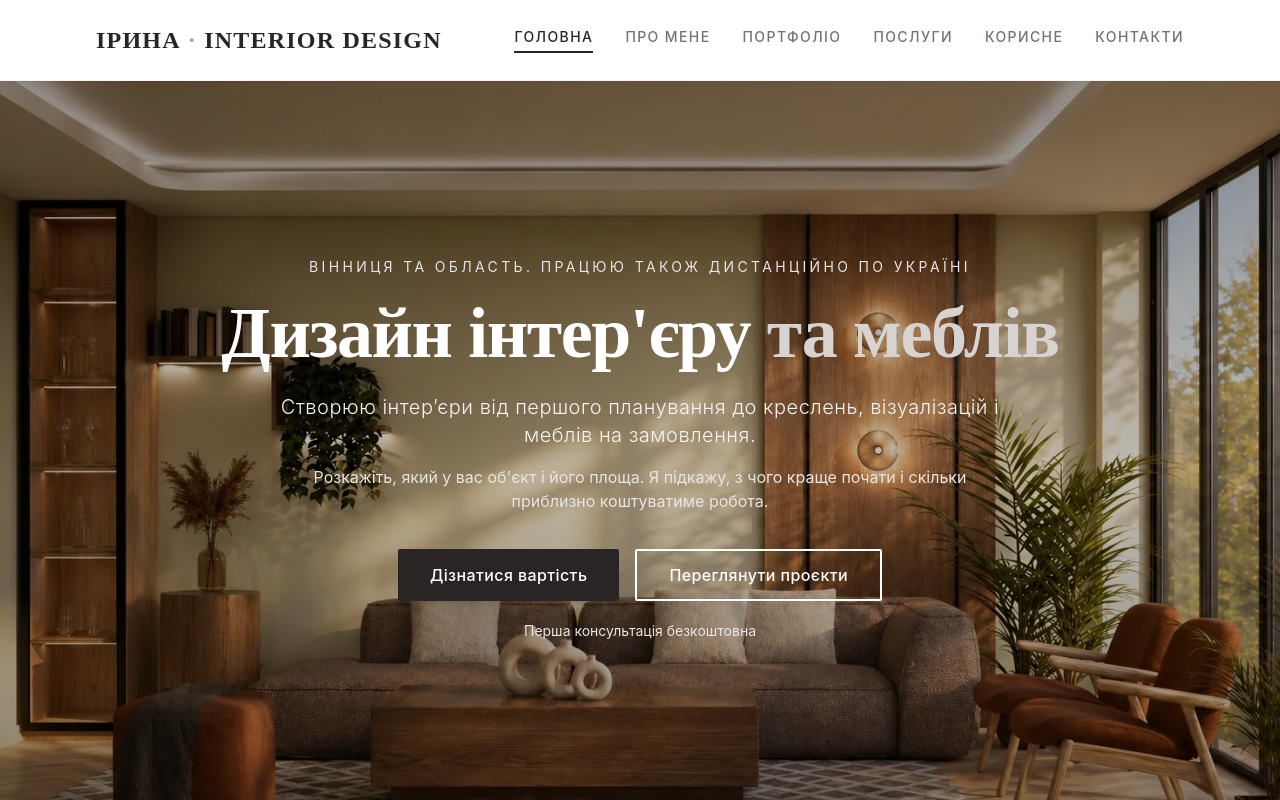
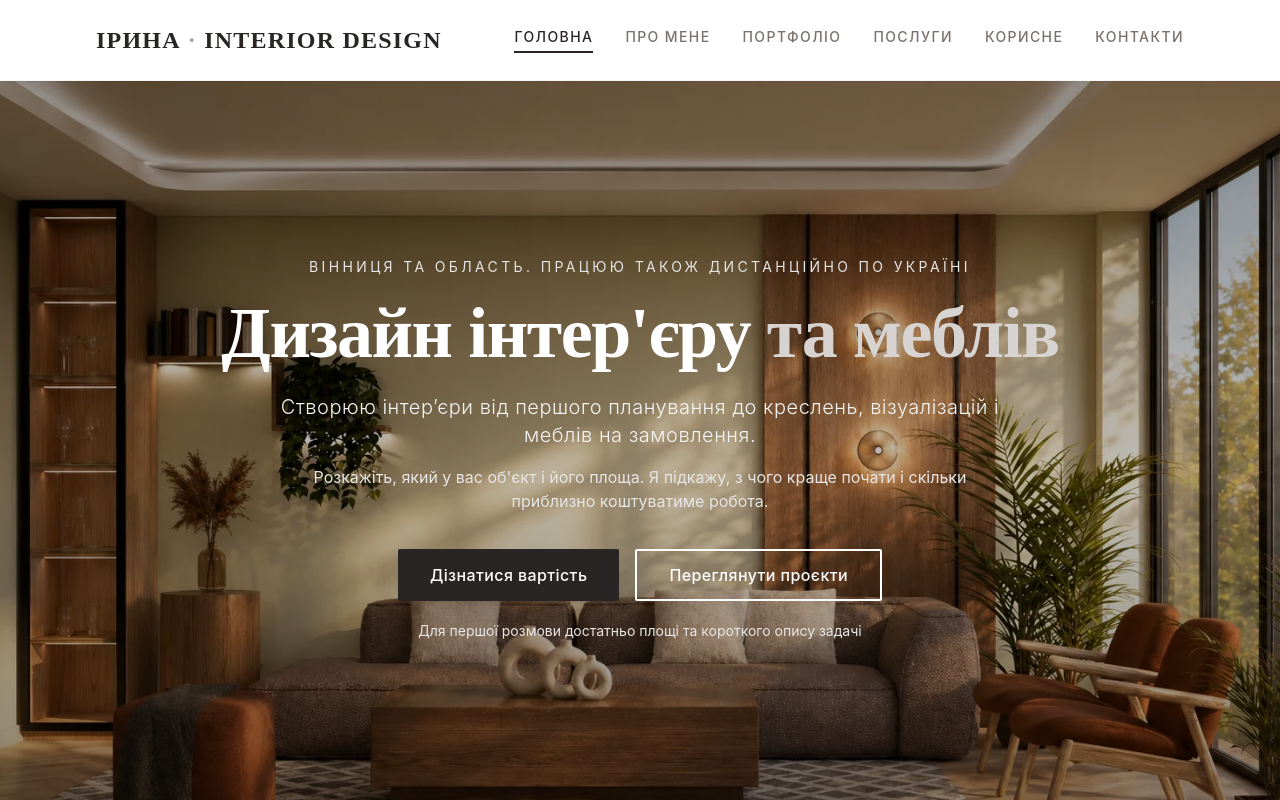
Before and after one commit to certdep-spec/irina-design, a React (Vite) app: page / in a window 1280 px wide. Shown: the top 800 px of the page. Built offline with nearby package versions, Linux system fonts and the light colour scheme.

Commit message:
content: remove unverified free consultation claim

```diff
--- a/src/components/Hero.tsx
+++ b/src/components/Hero.tsx
@@ -39,7 +39,7 @@ const Hero: React.FC = () => {
           />
           <img
             src={assetUrl("/Paint/hero-main.webp")}
-            alt="Сучасний дизайн інтер'єру — студія у Вінниці"
+            alt="Сучасний дизайн інтер'єру у Вінниці"
             className="w-full h-full object-cover"
             decoding="async"
           />
@@ -92,7 +92,7 @@ const Hero: React.FC = () => {
           </Link>
         </motion.div>
         <motion.p {...appear(0.85)} className="mt-5 text-xs md:text-sm text-stone-200">
-          Перша консультація безкоштовна
+          Для першої розмови достатньо площі та короткого опису задачі
         </motion.p>
       </motion.div>
 
```
